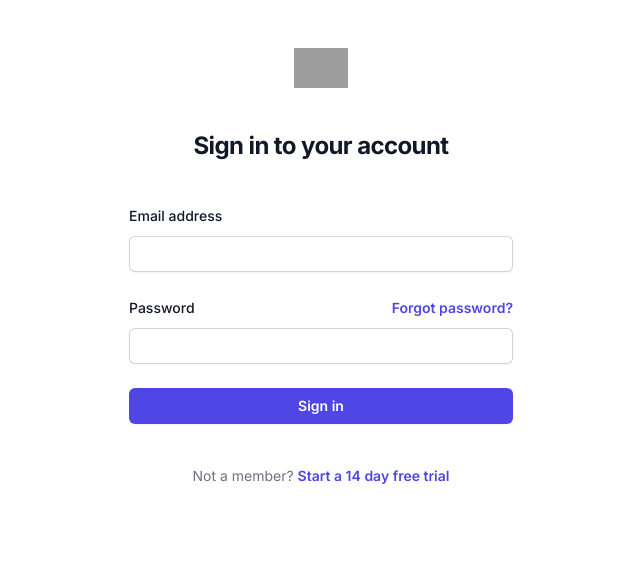
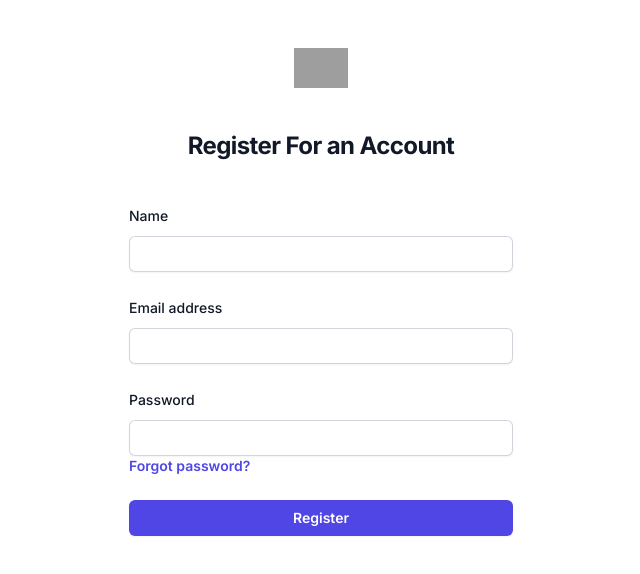
Before and after one commit to neeraj-gs/Next-Auth-Complete, a Next.js app in the folder next-auth/: page /register in a window 1280 px wide. Shown: the top 574 px of the page, without its empty margins (319-959 px from the left). Built offline with nearby package versions, Linux system fonts and the light colour scheme; grey boxes are pictures that could not be loaded.

Commit message:
ALtered teh look of sign in form to make it a  register form

```diff
--- a/next-auth/app/(site)/register/page.jsx
+++ b/next-auth/app/(site)/register/page.jsx
@@ -1,7 +1,6 @@
-export default function Example() {
+export default function Register() {
   return (
     <>
-
       <div className="flex min-h-full flex-1 flex-col justify-center px-6 py-12 lg:px-8">
         <div className="sm:mx-auto sm:w-full sm:max-w-sm">
           <img
@@ -10,12 +9,27 @@
             alt="Your Company"
           />
           <h2 className="mt-10 text-center text-2xl font-bold leading-9 tracking-tight text-gray-900">
-            Sign in to your account
+            Register For an Account
           </h2>
         </div>
 
         <div className="mt-10 sm:mx-auto sm:w-full sm:max-w-sm">
           <form className="space-y-6" action="#" method="POST">
+          <div>
+              <label htmlFor="name" className="block text-sm font-medium leading-6 text-gray-900">
+                Name
+              </label>
+              <div className="mt-2">
+                <input
+                  id="name"
+                  name="name"
+                  type="text"
+                  required
+                  className="block w-full rounded-md border-0 py-1.5 text-gray-900 shadow-sm ring-1 ring-inset ring-gray-300 placeholder:text-gray-400 focus:ring-2 focus:ring-inset focus:ring-indigo-600 sm:text-sm sm:leading-6"
+                />
+              </div>
+            </div>
+
             <div>
               <label htmlFor="email" className="block text-sm font-medium leading-6 text-gray-900">
                 Email address
@@ -37,11 +51,7 @@
                 <label htmlFor="password" className="block text-sm font-medium leading-6 text-gray-900">
                   Password
                 </label>
-                <div className="text-sm">
-                  <a href="#" className="font-semibold text-indigo-600 hover:text-indigo-500">
-                    Forgot password?
-                  </a>
-                </div>
+
               </div>
               <div className="mt-2">
                 <input
@@ -53,6 +63,11 @@
                   className="block w-full rounded-md border-0 py-1.5 text-gray-900 shadow-sm ring-1 ring-inset ring-gray-300 placeholder:text-gray-400 focus:ring-2 focus:ring-inset focus:ring-indigo-600 sm:text-sm sm:leading-6"
                 />
               </div>
+              <div className="text-sm">
+                  <a href="#" className="font-semibold text-indigo-600 hover:text-indigo-500">
+                    Forgot password?
+                  </a>
+                </div>
             </div>
 
             <div>
@@ -60,17 +75,11 @@
                 type="submit"
                 className="flex w-full justify-center rounded-md bg-indigo-600 px-3 py-1.5 text-sm font-semibold leading-6 text-white shadow-sm hover:bg-indigo-500 focus-visible:outline focus-visible:outline-2 focus-visible:outline-offset-2 focus-visible:outline-indigo-600"
               >
-                Sign in
+                Register
               </button>
             </div>
           </form>
 
-          <p className="mt-10 text-center text-sm text-gray-500">
-            Not a member?{' '}
-            <a href="#" className="font-semibold leading-6 text-indigo-600 hover:text-indigo-500">
-              Start a 14 day free trial
-            </a>
-          </p>
         </div>
       </div>
     </>
```
